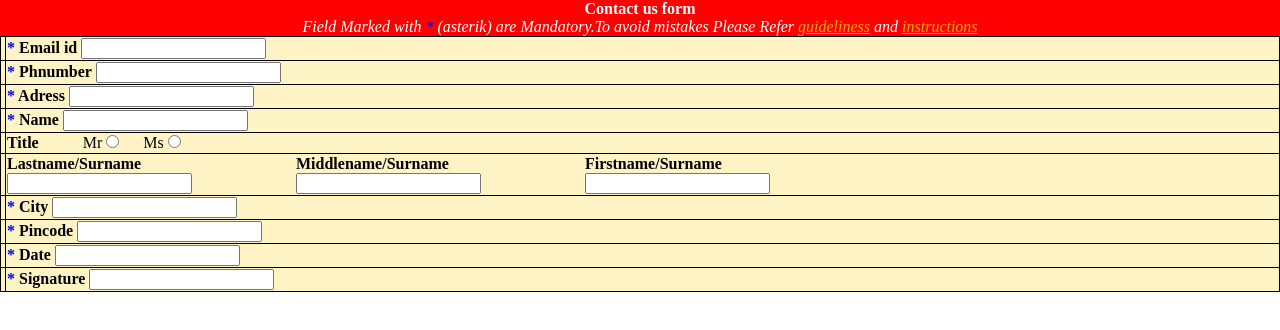
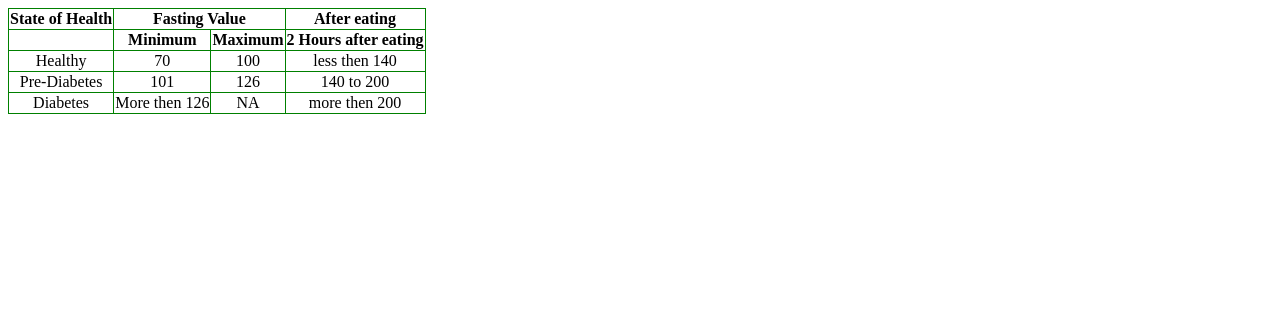
Before and after one commit to Ajithof/Day11, a plain HTML site: page index.html in a window 1280 px wide. Drawn offline with Linux system fonts and the light colour scheme.

Commit message:
Add files via upload

```diff
--- a/index.html
+++ b/index.html
@@ -1,140 +1,39 @@
 <!DOCTYPE html>
 <html lang="en">
-
 <head>
     <meta charset="UTF-8">
     <meta http-equiv="X-UA-Compatible" content="IE=edge">
     <meta name="viewport" content="width=device-width, initial-scale=1.0">
-    <title>pan update form</title>
+    <title>Document</title>
 <style>
-        span {
-            color: blue;
+    table,th,td{
+        border: 1px solid green;
+        border-collapse: collapse;
+
     }
 
-        table,
-        tr,
-        td {
-            border: 1px solid black;
-            border-collapse: collapse;
-        }
+</style>
+    <table >
 
-        * {
-            margin: 0px;
-        }
-    </style>
-</head>
-
-<body>
-    <div style="background-color: rgb(253, 243, 196);">
-        <div style="background-color:red ; color:white; text-align: center;">
-            <h4>Contact us form</h4>
-            <p style="font-style:italic;">Field Marked with <span>*</span> (asterik) are Mandatory.To avoid mistakes
-                Please Refer <u style="color:orange;">guideliness</u> and <u style="color:orange;">instructions</u></p>
-        </div>
-        <div style="font-weight:bold;">
-            <table width="100%">
         <tr>
-                    <td></td>
-                    <td><span>*</span> Email id
-                        <input type="text" email="" id="">
-                    </td>
-                </tr>
-                <tr>
-                    <td></td>
-                    <td><span>*</span> Phnumber
-                        <input type="text" >
-                    </td>
-                </tr>
-                <tr>
-                    <td></td>
-                    <td><span>*</span> Adress
-                        <input type="text" >
-                    </td>
-                </tr>
-                <tr>
-                    <td></td>
-                    <td><span>*</span> Name
-                        <input type="text" >
-                    </td>
+            <th>State of Health</th><th colspan="2">Fasting Value</th><th>After eating</th>
         </tr>
 
         <tr>
-                    <td></td>
-                    <td>Title
-                        <label for="yes" style="padding-left: 40px; font-weight: lighter;">Mr</label>
-                        <input type="radio" name="" id="yes">
-                        <label for="no" style="padding-left: 20px;  font-weight: lighter;">Ms</label>
-                        <input type="radio" name="" id="no">
-                    </td>
-                </tr>
-                <tr>
-                    <td></td>
-                    <td>
-                         <div>
-                            <div style="display:inline-block;">
-                                <label for="sirname">Lastname/Surname</label><br>
-                                <input type="text" name="" id="sirname">
-                            </div>
-
-                            <div style="display: inline-block; padding-left: 100px;">
-                                <label for="mname">Middlename/Surname</label><br>
-                                <input type="text" name="" id="mname">
-                            </div>
-
-                            <div style="display: inline-block; padding-left: 100px;">
-                                <label for="fname">Firstname/Surname</label><br>
-                                <input type="text" name="" id="fname">
-                            </div>
-                         </div>
-
-                    </td>
-
+            <th colspan="1"></th><th>Minimum</th><th>Maximum</th><th>2 Hours after eating</th>
         </tr>
 
-                <tr>
-                    <td></td>
-                    <td><span>*</span> City
-                        <input type="text" >
-                    </td>
+        <tr style="text-align: center;">
+            <td>Healthy</td><td>70</td><td>100</td><td>less then 140</td>
         </tr>
-                <tr>
-                    <td></td>
-                    <td><span>*</span> Pincode
-                        <input type="text" >
-                    </td>
+        <tr style="text-align: center;">
+            <td>Pre-Diabetes</td><td>101</td><td>126</td><td>140 to 200</td>
         </tr>
-                <tr>
-                    <td></td>
-                    <td><span>*</span> Date
-                        <input type="text" >
-                    </td>
-                </tr>
-                <tr>
-                    <td></td>
-                    <td><span>*</span> Signature
-                        <input type="text" >
-                    </td>
+        <tr style="text-align: center;">
+            <td>Diabetes</td><td>More then 126</td><td>NA</td><td>more then 200</td>
         </tr>
     </table>
-        </div>
 
 
-
-
-
-
-
-
-
-
-
-
-
-
-
-
-    </div>
-
 </body>
-
 </html>
```
Lines whose indentation alone changed are shown as unchanged.
